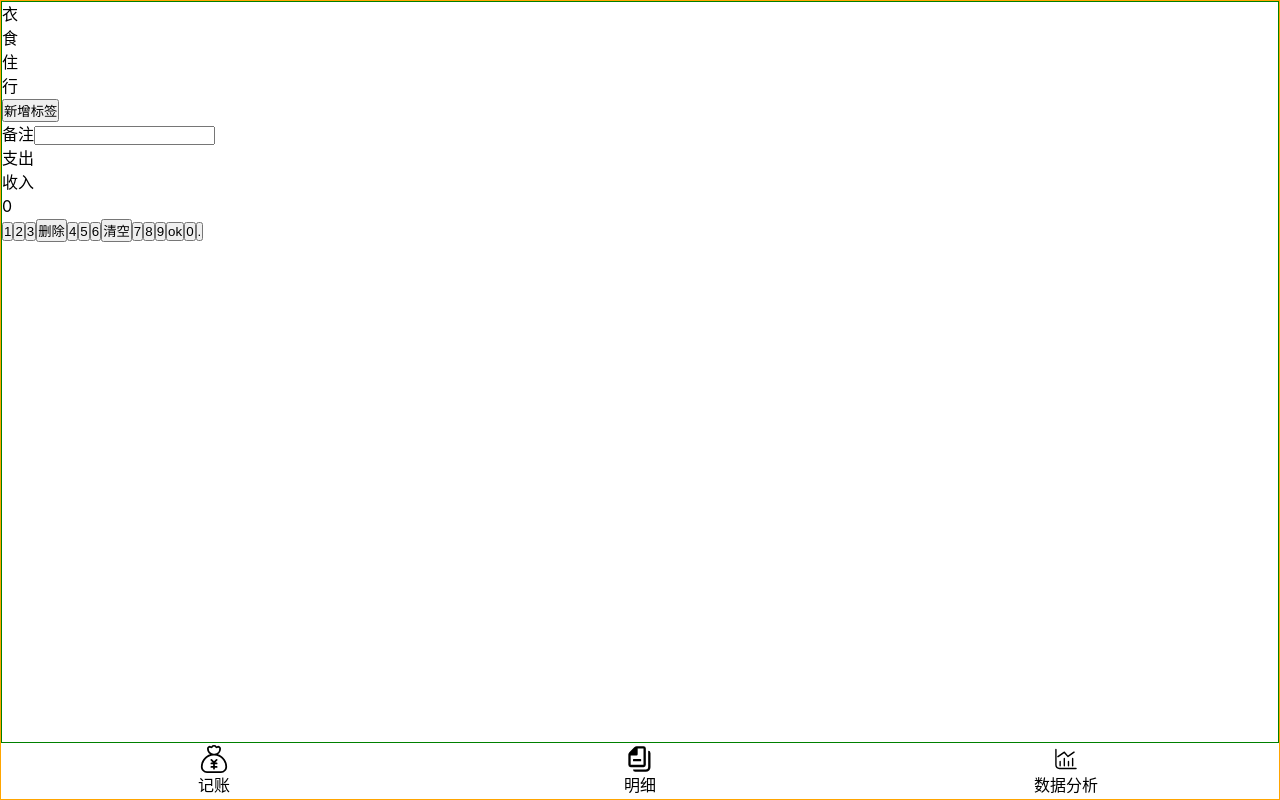
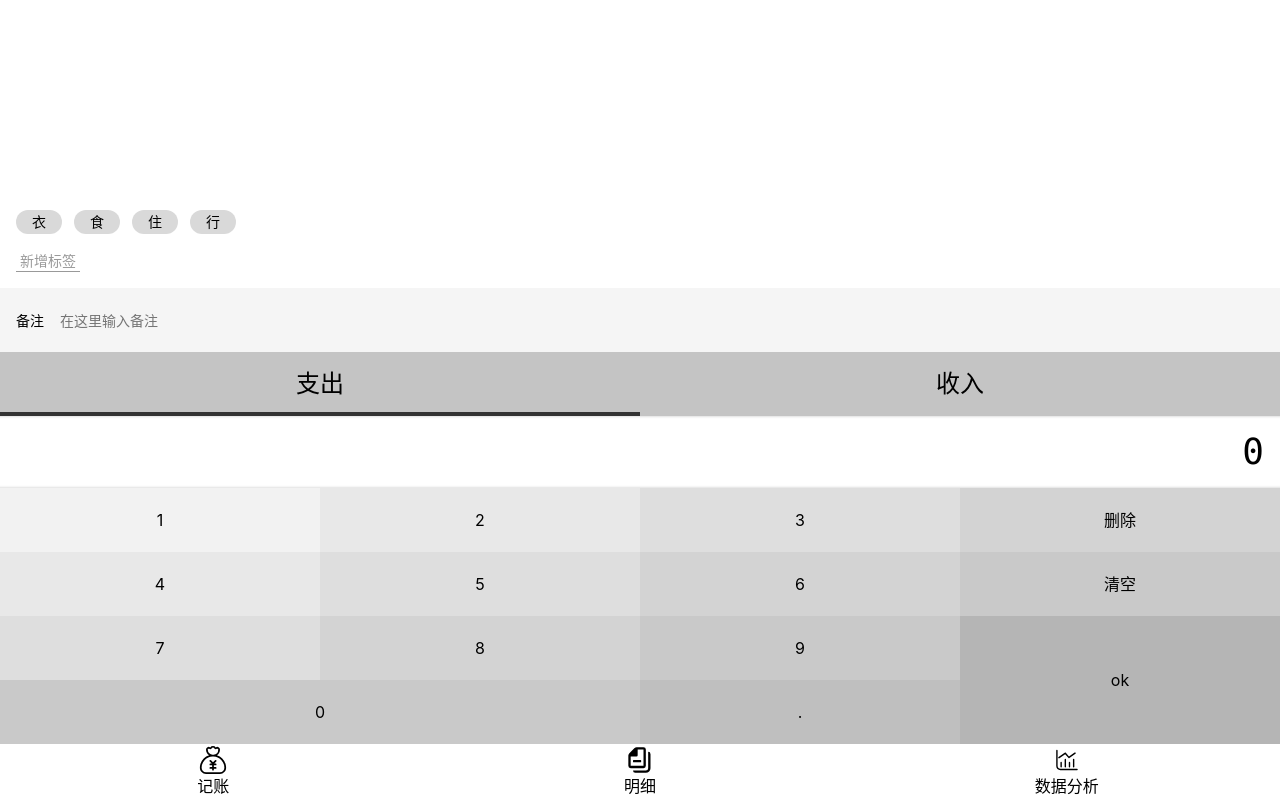
Before and after one commit to Allen718/moeny-vue-demo, a Vue app: page /#/Money in a window 1280 px wide. Built offline with nearby package versions, Linux system fonts and the light colour scheme.

Commit message:
'模块化money'

```diff
--- a/src/App.vue
+++ b/src/App.vue
@@ -1,7 +1,7 @@
 <template>
-  <div >
+
     <router-view/>
-  </div>
+
 </template>
 
 <style lang="scss">
@@ -11,6 +11,7 @@
     font-family: $font-hei;
     line-height: 1.5;
   }
+
 
 #app {
 
--- a/src/assets/style/helper.scss
+++ b/src/assets/style/helper.scss
@@ -1,3 +1,18 @@
 $font-hei:-apple-system, "Noto Sans", "Helvetica Neue", Helvetica, "Nimbus Sans L", Arial, "Liberation Sans", "PingFang SC", "Hiragino Sans GB", "Noto Sans CJK SC", "Source Han Sans SC", "Source Han Sans CN", "Microsoft YaHei", "Wenquanyi Micro Hei", "WenQuanYi Zen Hei", "ST Heiti", SimHei, "WenQuanYi Zen Hei Sharp", sans-serif;
 $font-kai:Baskerville, Georgia, "Liberation Serif", "Kaiti SC", STKaiti, "AR PL UKai CN", "AR PL UKai HK", "AR PL UKai TW", "AR PL UKai TW MBE", "AR PL KaitiM GB", KaiTi, KaiTi_GB2312, DFKai-SB, "TW\-Kai", serif;
 $font-song:Georgia, "Nimbus Roman No9 L", "Songti SC", "Noto Serif CJK SC", "Source Han Serif SC", "Source Han Serif CN", STSong, "AR PL New Sung", "AR PL SungtiL GB", NSimSun, SimSun, "TW\-Sung", "WenQuanYi Bitmap Song", "AR PL UMing CN", "AR PL UMing HK", "AR PL UMing TW", "AR PL UMing TW MBE", PMingLiU, MingLiU, serif;
+%clearFix {
+  &::after {
+    content: '';
+    clear: both;
+    display: block;
+  }
+}
+$color-shadow: rgba(0, 0, 0, 0.25);
+%outerShadow {
+  box-shadow: 0 0 3px $color-shadow;
+}
+%innerShadow {
+  box-shadow: inset 0 -3px 3px -3px $color-shadow,
+  inset 0 3px 3px -3px $color-shadow;
+}
--- a/src/assets/style/reset.scss
+++ b/src/assets/style/reset.scss
@@ -7,3 +7,12 @@
   text-decoration: none;
   color: inherit;
 }
+ul,li{
+  list-style: none;
+}
+button, input{
+  font: inherit;
+}
+:focus{
+  outline: none;
+}
--- a/src/components/Layout.vue
+++ b/src/components/Layout.vue
@@ -1,6 +1,6 @@
 <template>
-  <div class="nav-wrapper">
-    <div class="content">
+  <div class="layout-wrapper">
+    <div class="content" :class="classPrefix&&`${classPrefix}-content`">
       <slot/>
     </div>
     <Nav/>
@@ -9,21 +9,22 @@
 
 <script lang="ts">
   export default {
-    name: 'Layout'
+    name: 'Layout',
+  props:['classPrefix']
   };
 </script>
 
 <style lang="scss" scoped>
-  .nav-wrapper{
+  .layout-wrapper{
     display:flex;
     flex-direction: column;
     height:100vh;
-    border:1px solid orange;
+
 
   }
   .content{
     overflow:auto;
     flex-grow: 1;
-    border:1px solid green
+
   }
 </style>
--- /dev/null
+++ b/src/components/Notes.vue
@@ -0,0 +1,36 @@
+<template>
+  <div>
+    <label class="notes">
+      <span class="name">备注</span>
+      <input type="text" placeholder="在这里输入备注">
+    </label>
+  </div>
+</template>
+
+<script lang="ts">
+  export default {
+    name: 'Notes'
+  };
+</script>
+
+<style lang="scss" scoped>
+  @import "~@/assets/style/helper.scss";
+  @import "~@/assets/style/reset.scss";
+  .notes {
+    font-size: 14px;
+    background: #f5f5f5;
+    padding-left: 16px;
+    display: flex;
+    align-items: center;
+    .name {
+      padding-right: 16px;
+    }
+    input {
+      height: 64px;
+      flex-grow: 1;
+      background: transparent;
+      border: none;
+      padding-right: 16px;
+    }
+  }
+</style>
--- /dev/null
+++ b/src/components/NumberPad.vue
@@ -0,0 +1,80 @@
+<template>
+  <div class="numberPad">
+    <div class="output">0</div>
+    <div class="buttons">
+      <button>1</button>
+      <button>2</button>
+      <button>3</button>
+      <button>删除</button>
+      <button>4</button>
+      <button>5</button>
+      <button>6</button>
+      <button>清空</button>
+      <button>7</button>
+      <button>8</button>
+      <button>9</button>
+      <button class="ok">ok</button>
+      <button class="zero">0</button>
+      <button>.</button>
+    </div>
+  </div>
+</template>
+
+<script lang="ts">
+  export default {
+    name: 'NumberPad'
+  };
+</script>
+
+<style lang="scss" scoped>
+  @import "~@/assets/style/helper.scss";
+  .numberPad {
+    .output {
+      @extend %clearFix;
+      @extend %innerShadow;
+      font-size: 36px;
+      font-family: Consolas, monospace;
+      padding: 9px 16px;
+      text-align: right;
+    }
+    .buttons {
+      @extend %clearFix;
+      > button {
+        width: 25%;
+        height: 64px;
+        float: left;
+        background: transparent;
+        border: none;
+        &.ok {
+          height: 64*2px;
+          float: right;
+        }
+        &.zero {
+          width: 25*2%;
+        }
+        $bg: #f2f2f2;
+        &:nth-child(1) {
+          background: $bg;
+        }
+        &:nth-child(2), &:nth-child(5) {
+          background: darken($bg, 4%);
+        }
+        &:nth-child(3), &:nth-child(6), &:nth-child(9) {
+          background: darken($bg, 4*2%);
+        }
+        &:nth-child(4), &:nth-child(7), &:nth-child(10) {
+          background: darken($bg, 4*3%);
+        }
+        &:nth-child(8), &:nth-child(11), &:nth-child(13) {
+          background: darken($bg, 4*4%);
+        }
+        &:nth-child(14) {
+          background: darken($bg, 4*5%);
+        }
+        &:nth-child(12) {
+          background: darken($bg, 4*6%);
+        }
+      }
+    }
+  }
+</style>
--- /dev/null
+++ b/src/components/Tags.vue
@@ -0,0 +1,57 @@
+<template>
+  <div class="tags">
+    <div class="new">
+      <button>新增标签</button>
+    </div>
+    <ul class="current">
+      <li>衣</li>
+      <li>食</li>
+      <li>住</li>
+      <li>行</li>
+    </ul>
+  </div>
+</template>
+
+<script lang="ts">
+  export default {
+    name: 'Tags'
+  };
+</script>
+
+<style lang="scss" scoped>
+  @import "~@/assets/style/helper.scss";
+  @import "~@/assets/style/reset.scss";
+  .tags {
+    font-size: 14px;
+    padding: 16px;
+    flex-grow: 1;
+    display: flex;
+    flex-direction: column-reverse;
+    >.current {
+
+      display: flex;
+      flex-wrap: wrap;
+      > li {
+
+        background: #d9d9d9;
+        $h: 24px;
+        height: $h;
+        line-height: $h;
+        border-radius: $h/2;
+        padding: 0 16px;
+        margin-right: 12px;
+        margin-top: 4px;
+      }
+    }
+    > .new {
+      padding-top: 16px;
+      button {
+        background: transparent;
+        border: none;
+        color: #999;
+        border-bottom: 1px solid;
+        padding: 0 4px;
+      }
+    }
+  }
+</style>
--- /dev/null
+++ b/src/components/Types.vue
@@ -0,0 +1,44 @@
+<template>
+  <div>
+    <ul class="types">
+      <li class="selected">支出</li>
+      <li>收入</li>
+    </ul>
+  </div>
+
+</template>
+
+<script lang="ts">
+  export default {
+    name: 'Types'
+  };
+</script>
+
+<style lang="scss" scoped>
+  .types {
+    background: #c4c4c4;
+    display: flex;
+    text-align: center;
+    font-size: 24px;
+    > li {
+      width: 50%;
+      height: 64px;
+      display: flex;
+      justify-content: center;
+      align-items: center;
+      position: relative;
+      &.selected::after {
+        content: '';
+        position: absolute;
+        bottom: 0;
+        left: 0;
+        width: 100%;
+        height: 4px;
+        background: #333;
+      }
+    }
+  }
+  @import "~@/assets/style/helper.scss";
+  @import "~@/assets/style/reset.scss";
+
+</style>
--- a/src/views/Money.vue
+++ b/src/views/Money.vue
@@ -1,58 +1,31 @@
 <template>
-  <div>
-    <Layout>
-      <div class="tags">
-        <ul class="current'">
-          <li>衣</li>
-          <li>食</li>
-          <li>住</li>
-          <li>行</li>
-        </ul>
-        <div class="new">
-          <button>新增标签</button>
-        </div>
-      </div>
-      <div>
-        <label class="notes">
-          <span>备注</span>
-          <input type="text">
-        </label>
-      </div>
-      <div>
-        <ul class="types">
-          <li class="selected">支出</li>
-          <li>收入</li>
-        </ul>
-      </div>
-      <div class="numberPad">
-        <div class="output">0</div>
-        <div class="button">
-          <button>1</button>
-          <button>2</button>
-          <button>3</button>
-          <button>删除</button>
-          <button>4</button>
-          <button>5</button>
-          <button>6</button>
-          <button>清空</button>
-          <button>7</button>
-          <button>8</button>
-          <button>9</button>
-          <button>ok</button>
-          <button>0</button>
-          <button>.</button>
-        </div>
-      </div>
-    </Layout>
-  </div>
+  <Layout class-prefix="layout">
+    <NumberPad/>
+    <Types/>
+    <Notes/>
+    <Tags/>
+</Layout>
+
 </template>
 
 <script lang="ts">
+  import NumberPad from '@/components/NumberPad.vue';
+  import Types from '@/components/Types.vue';
+  import Notes from '@/components/Notes.vue';
+  import Tags from '@/components/Tags.vue';
+
   export default {
-    name: 'Money'
+    name: 'Money',
+    components: {Tags, Notes, Types, NumberPad}
   };
 </script>
+<style lang="scss">
 
+  .layout-content {
+    display: flex;
+    flex-direction: column-reverse;
+  }
+</style>
 <style lang="scss" scoped>
 
 </style>
--- a/vue.config.js
+++ b/vue.config.js
@@ -1,4 +1,4 @@
-/* eslint-disable*/
+ /* eslint-disable*/
 const path = require('path')
 module.exports = {
   lintOnSave: false,
@@ -6,12 +6,12 @@
     const dir=path.resolve(__dirname,'src/assets/icons')
     config.module
       .rule('svg-sprite')
-      .test(/\.svg$/)//只要以svg结尾的
+      .test(/\.svg$/)
       .include.add(dir).end()
-      .use('svg-sprite-loader').loader('svg-sprite-loader').options({extract:false}).end()
+      .use('svg-sprite').loader('svg-sprite-loader').options({extract:false}).end()
       .use('svgo-loader').loader('svgo-loader')
-      .tap(options=>({...options,plugins:[{removeAttrs:{attrs:'fill'}}]})).end()//删除fill属性
-    config.plugin('svg-sprite').use(import('svg-sprite-loader/plugin'), [{plainSprite: true}])
+          .tap(options => ({...options, plugins: [{removeAttrs: {attrs: 'fill'}}]})).end()
+    config.plugin('svg-sprite').use(require('svg-sprite-loader/plugin'), [{plainSprite: true}])
     config.module.rule('svg').exclude.add(dir)
   }
 }
```
